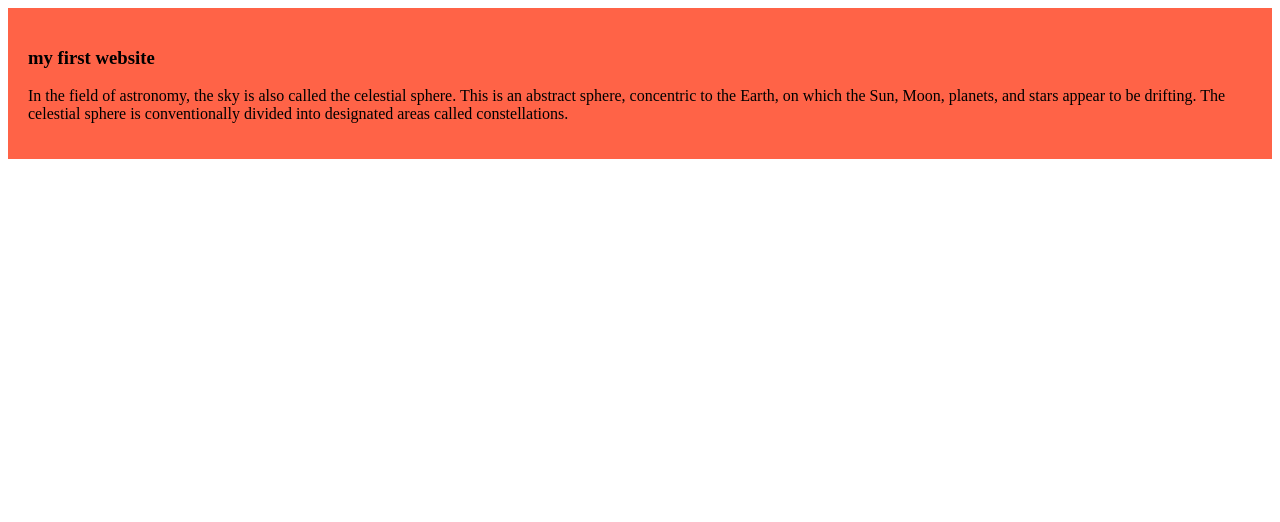
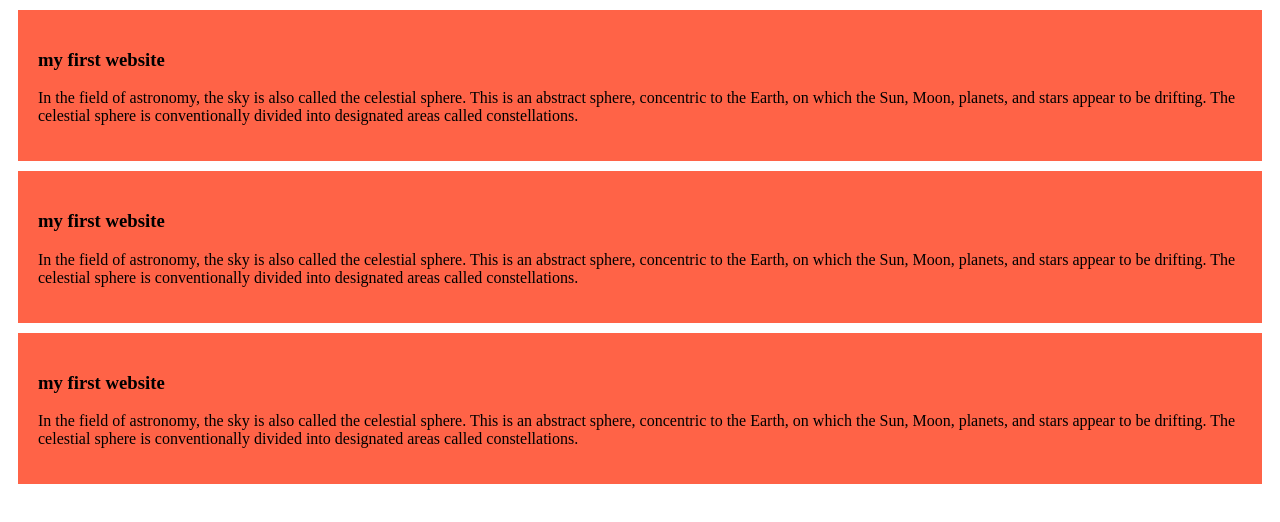
Before and after one commit to nupurruet/my-simple-website, a plain HTML site: page index.html in a window 1280 px wide. Drawn offline with Linux system fonts and the light colour scheme.

Commit message:
added the second  blog

```diff
--- a/index.html
+++ b/index.html
@@ -11,5 +11,13 @@
     <h3>my first website</h3>
     <p>In the field of astronomy, the sky is also called the celestial sphere. This is an abstract sphere, concentric to the Earth, on which the Sun, Moon, planets, and stars appear to be drifting. The celestial sphere is conventionally divided into designated areas called constellations.</p>
    </div>
+   <div>
+    <h3>my first website</h3>
+    <p>In the field of astronomy, the sky is also called the celestial sphere. This is an abstract sphere, concentric to the Earth, on which the Sun, Moon, planets, and stars appear to be drifting. The celestial sphere is conventionally divided into designated areas called constellations.</p>
+   </div>
+   <div>
+    <h3>my first website</h3>
+    <p>In the field of astronomy, the sky is also called the celestial sphere. This is an abstract sphere, concentric to the Earth, on which the Sun, Moon, planets, and stars appear to be drifting. The celestial sphere is conventionally divided into designated areas called constellations.</p>
+   </div>
 </body>
 </html>
--- a/styles/blog.css
+++ b/styles/blog.css
@@ -1,4 +1,5 @@
 div{
     background-color: tomato;
     padding: 20px;
+    margin: 10px;
 }
```
